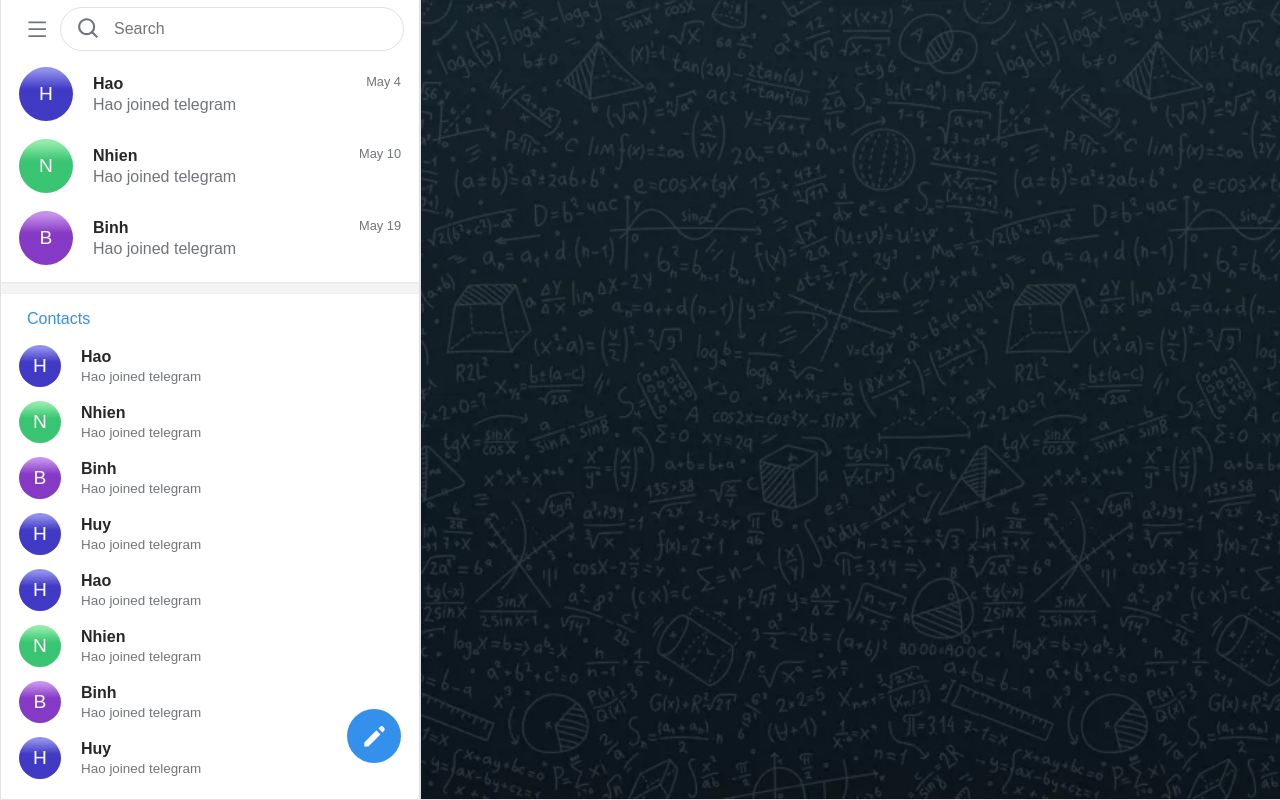
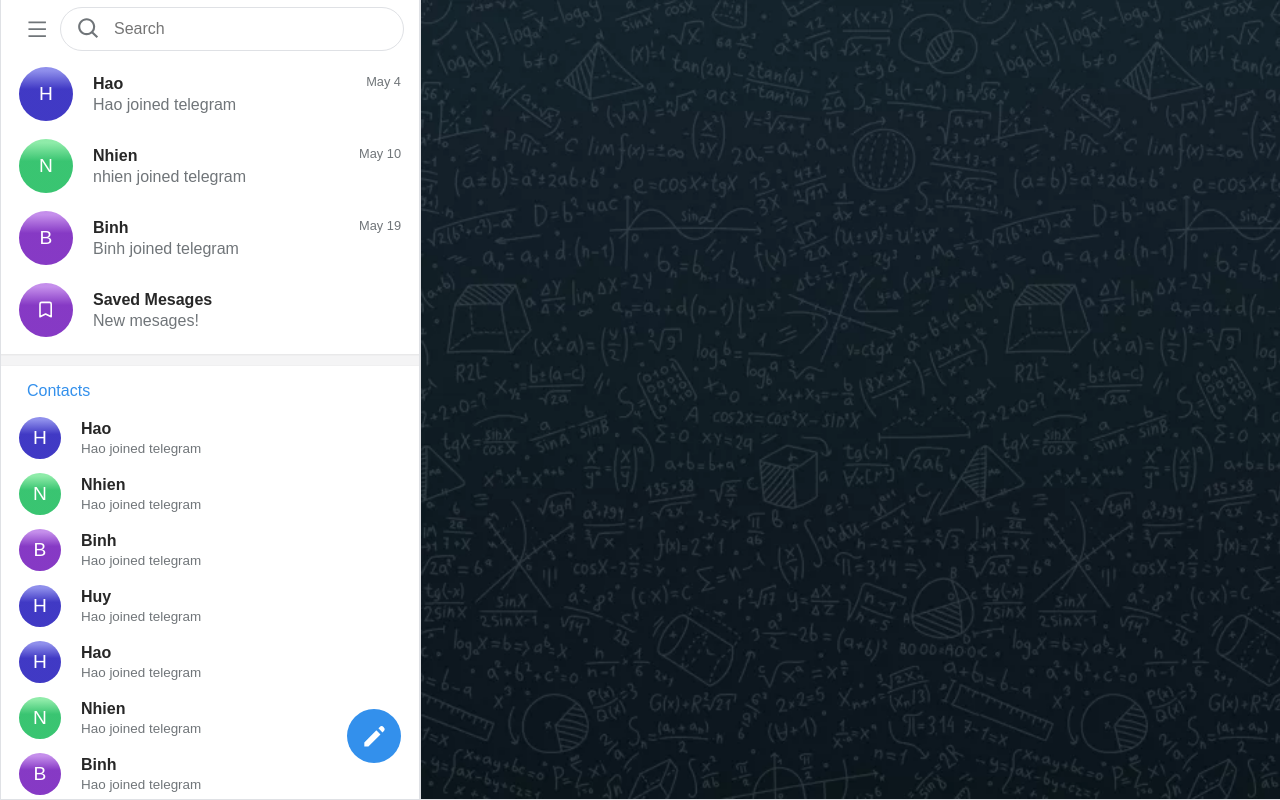
Before and after one commit to bravo680git/telegram, a React (Create React App) app: page / in a window 1280 px wide. Shown: the top 800 px of the page. Built offline with nearby package versions, Linux system fonts and the light colour scheme.

Commit message:
handle open saved mesages when click on main sidebar

```diff
--- a/src/components/ChatList/index.jsx
+++ b/src/components/ChatList/index.jsx
@@ -15,14 +15,19 @@ function ChatList() {
     {
       id: 2,
       name: "Nhien",
-      status: "Hao joined telegram",
+      status: "nhien joined telegram",
       date: "May 10",
     },
     {
       id: 3,
       name: "Binh",
-      status: "Hao joined telegram",
+      status: "Binh joined telegram",
       date: "May 19",
+    },
+    {
+      name: "Saved Mesages",
+      id: "savedMessages",
+      status: "New mesages!",
     },
   ];
 
@@ -30,7 +35,7 @@ function ChatList() {
     <div className={cx("wrapper")}>
       {chatList.map((item, index) => (
         <div key={index} className={cx("item-container")}>
-          <ChatItem data={item} large hover actived={index === 0} canActived />
+          <ChatItem data={item} large hover canActived />
         </div>
       ))}
     </div>
```
